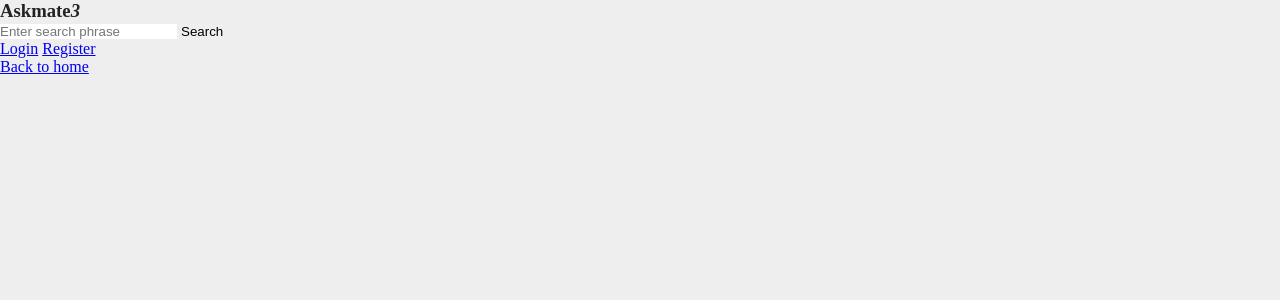
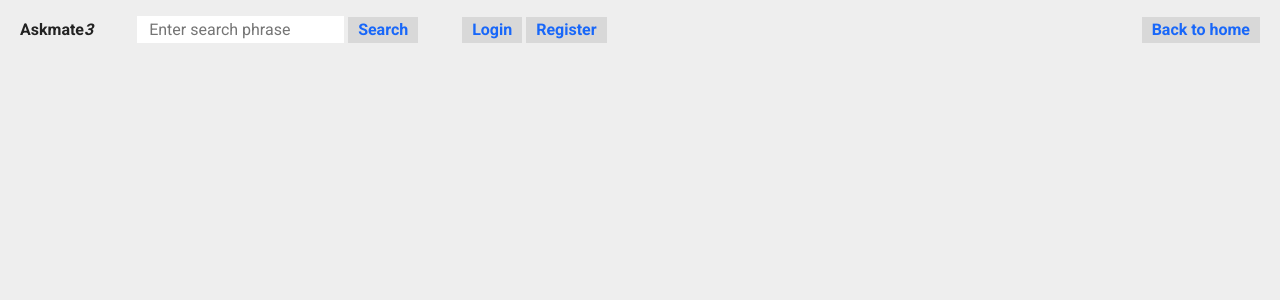
Before and after one commit to CodecoolGlobal/ask-mate-3-python-n0rbertz, a Flask app: page /search in a window 1280 px wide. Shown: the top 300 px of the page. Run offline with Flask 2, Linux system fonts and the light colour scheme.

Commit message:
header style

```diff
--- a/static/style.css
+++ b/static/style.css
@@ -1,12 +1,61 @@
+@import url('https://fonts.googleapis.com/css2?family=Roboto:wght@300;400;500;700&display=swap');
+
 * {
     margin: 0;
     padding: 0;
     border: 0;
     outline: 0;
     box-sizing: border-box;
+    font-family: 'Roboto', sans-serif;
+    font-size: 16px;
 }
 
 body {
     background: #eee;
     color: #222;
 }
+
+header > * {
+    display: inline-block;
+    vertical-align: middle;
+    line-height: 60px;
+    padding: 0 20px;
+}
+
+header > #right-buttons {
+    float: right;
+}
+
+header a, header button {
+    text-decoration: none;
+    color: #1867f9;
+    font-weight: bold;
+    display: inline-block;
+    padding: 5px 10px;
+    line-height: 1em;
+    background: #d8d8d8;
+    transition: all ease-in 0.1s;
+    cursor: pointer;
+}
+
+header a:hover, header button:hover {
+    background: #666;
+    color: #9dc0ff;
+}
+
+header input[name="search_phrase"] {
+    padding: 2px 10px;
+    border: 2px solid transparent;
+    transition: all ease-in 0.3s;
+}
+
+header input[name="search_phrase"]:focus {
+    border-color: #1867f9;
+}
+
+div#content {
+    width: 100%;
+    max-width: 800px;
+    margin: 0 auto;
+    padding: 50px 0;
+}
--- a/templates/template_raw.html
+++ b/templates/template_raw.html
@@ -4,6 +4,8 @@
         <meta charset="UTF-8">
         <title>{% block title %}{% endblock %} - Askmate3</title>
         <link rel="stylesheet" href="{{ url_for('static', filename='style.css') }}">
+        <link rel="stylesheet" href="https://cdnjs.cloudflare.com/ajax/libs/font-awesome/4.7.0/css/font-awesome.min.css">
+        <script src="https://ajax.googleapis.com/ajax/libs/jquery/3.6.0/jquery.min.js"></script>
     </head>
 
     <body>
```
Also changed, not shown: templates/list.html (+17 -18 lines).
